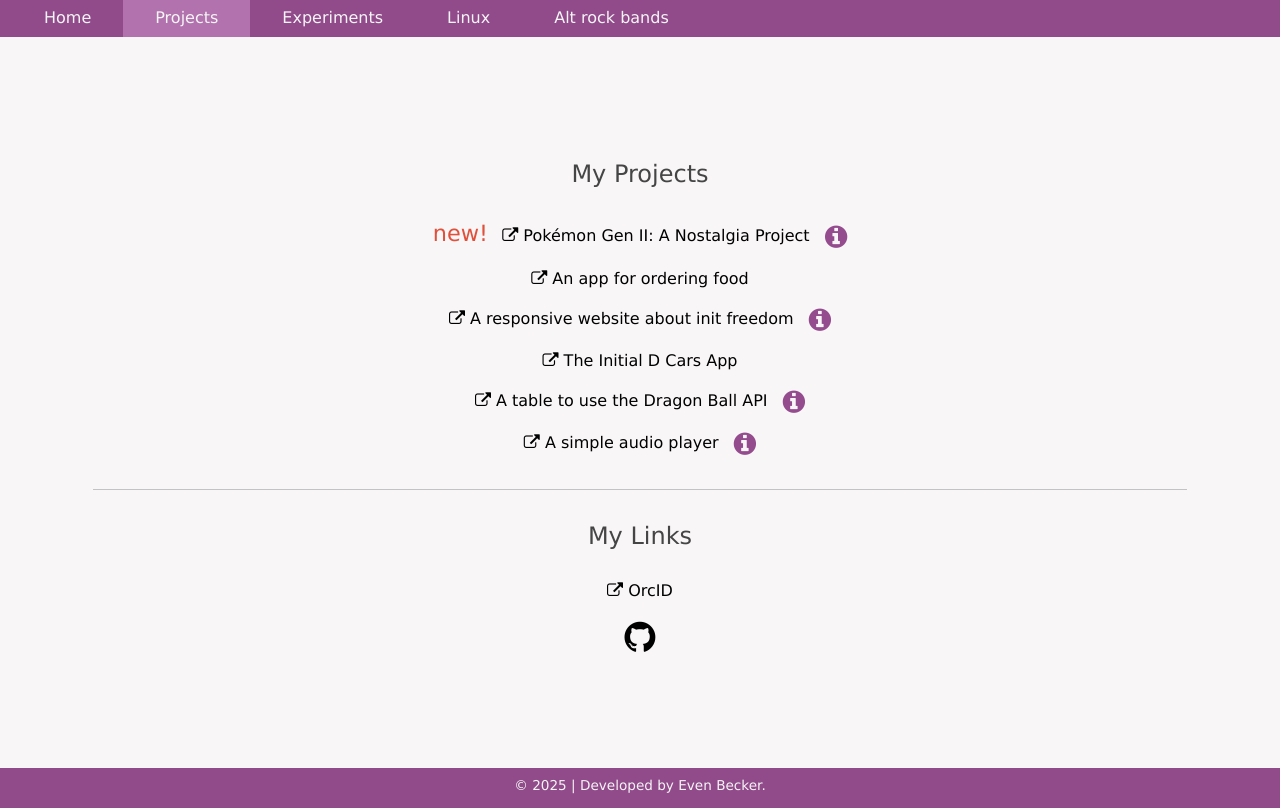
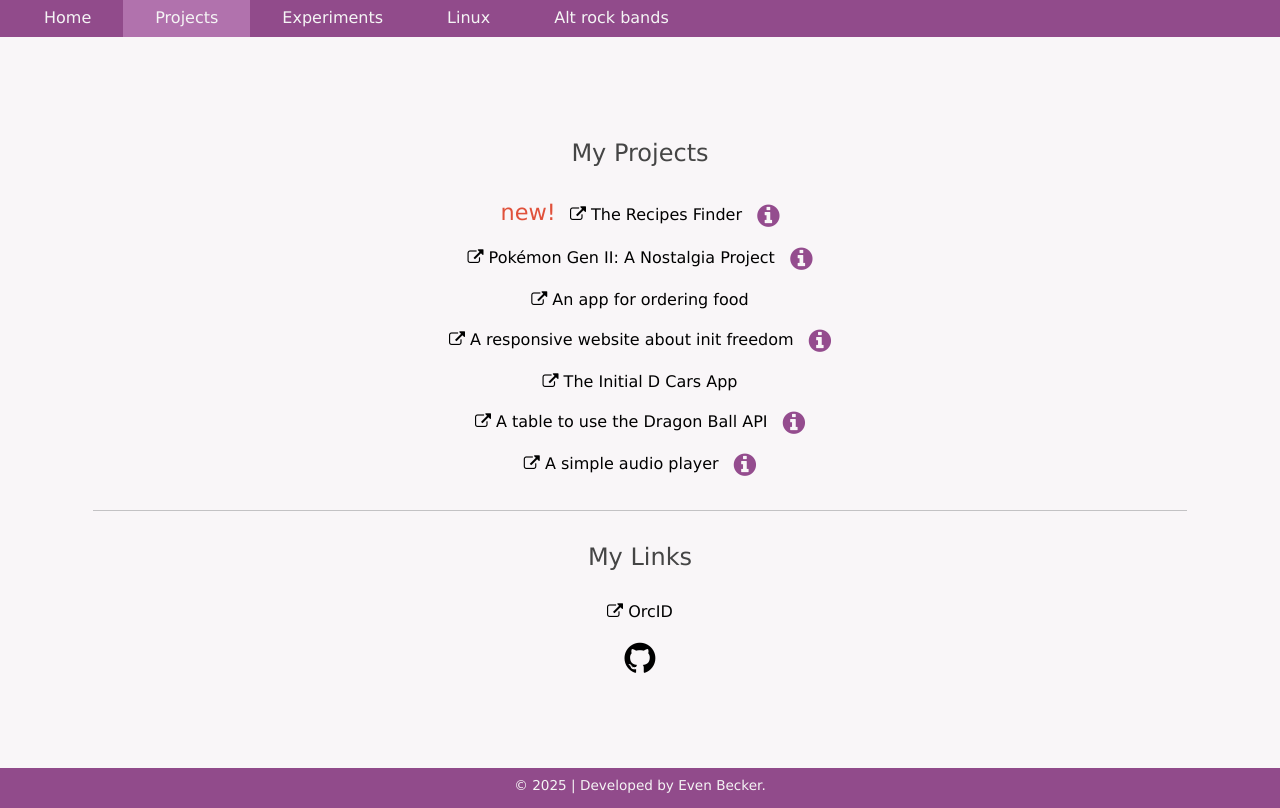
Before and after one commit to evenbecker/Portfolio, a Vue app: page / in a window 1280 px wide. Both pictures are taken after a click on the button "Projects". Built offline with nearby package versions, Linux system fonts and the light colour scheme.

Commit message:
new projct

```diff
--- a/src/components/Links.vue
+++ b/src/components/Links.vue
@@ -4,15 +4,22 @@
     <h4 class="verdanaH">My Projects
     </h4>
     <!--<div id="spacer"></div>-->
-    <span id="flashy2"> new!&nbsp;&nbsp;</span><a href="https://pokemon-gen2.netlify.app/" target="_blank"><i
+    <span id="flashy2"> new!&nbsp;&nbsp;</span><a href="https://even-recipes-finder.netlify.app/" target="_blank"><i
         class="fa fa-external-link"></i>
+      The Recipes Finder
+    </a><a href="https://github.com/evenbecker/The-Recipes-Finder" target="_blank">&nbsp;&nbsp;<i
+        class="fa fa-info-circle myInfo" data-bs-toggle="tooltip" data-bs-placement="right"
+        title="click to read the project's description on Github"></i>
+    </a>
+    <p></p>
+
+    <a href="https://pokemon-gen2.netlify.app/" target="_blank"><i class="fa fa-external-link"></i>
       Pokémon Gen II: A Nostalgia Project
     </a><a href="https://github.com/evenbecker/pokemon-gen2" target="_blank">&nbsp;&nbsp;<i
         class="fa fa-info-circle myInfo" data-bs-toggle="tooltip" data-bs-placement="right"
         title="click to read the project's description on Github"></i>
     </a>
     <p></p>
-
     <a href="https://github.com/evenbecker/App-for-ordering-food" target="_blank"><i class="fa fa-external-link"></i>
       An app for ordering food
     </a>
```
